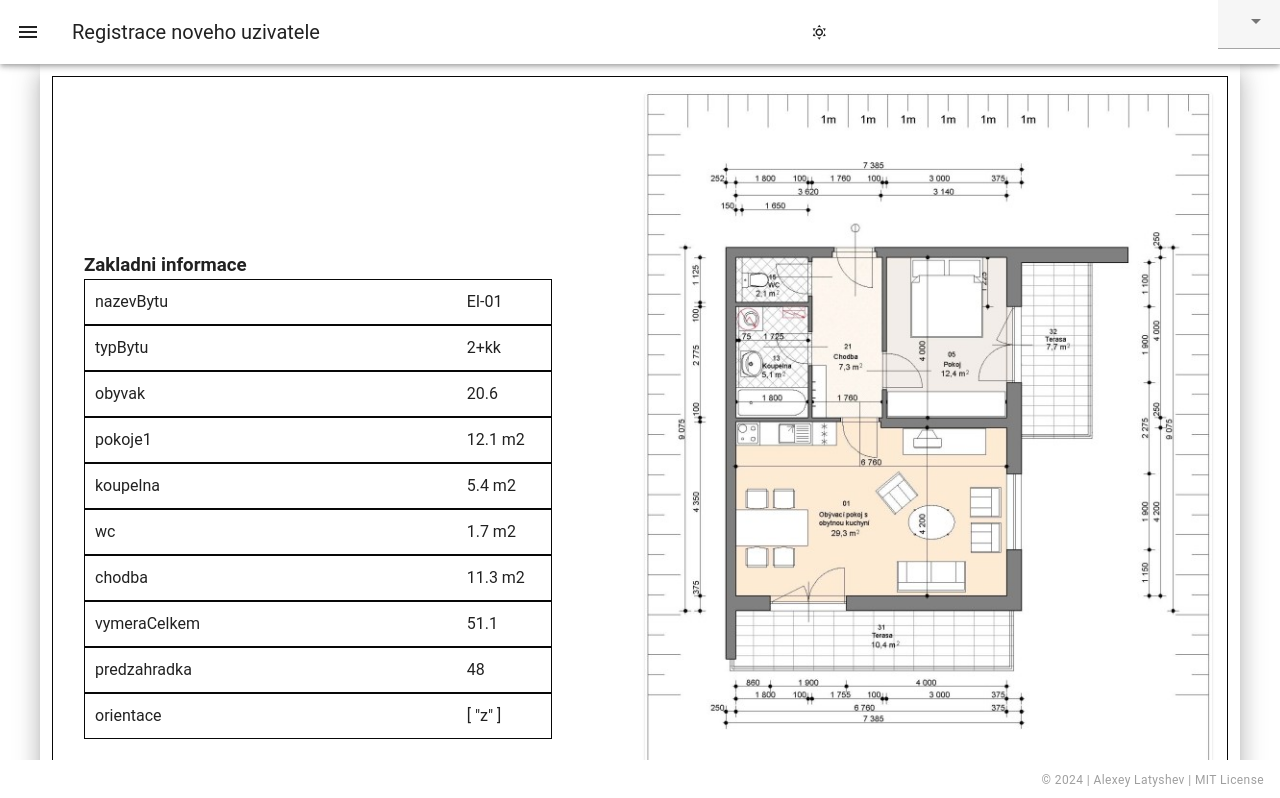
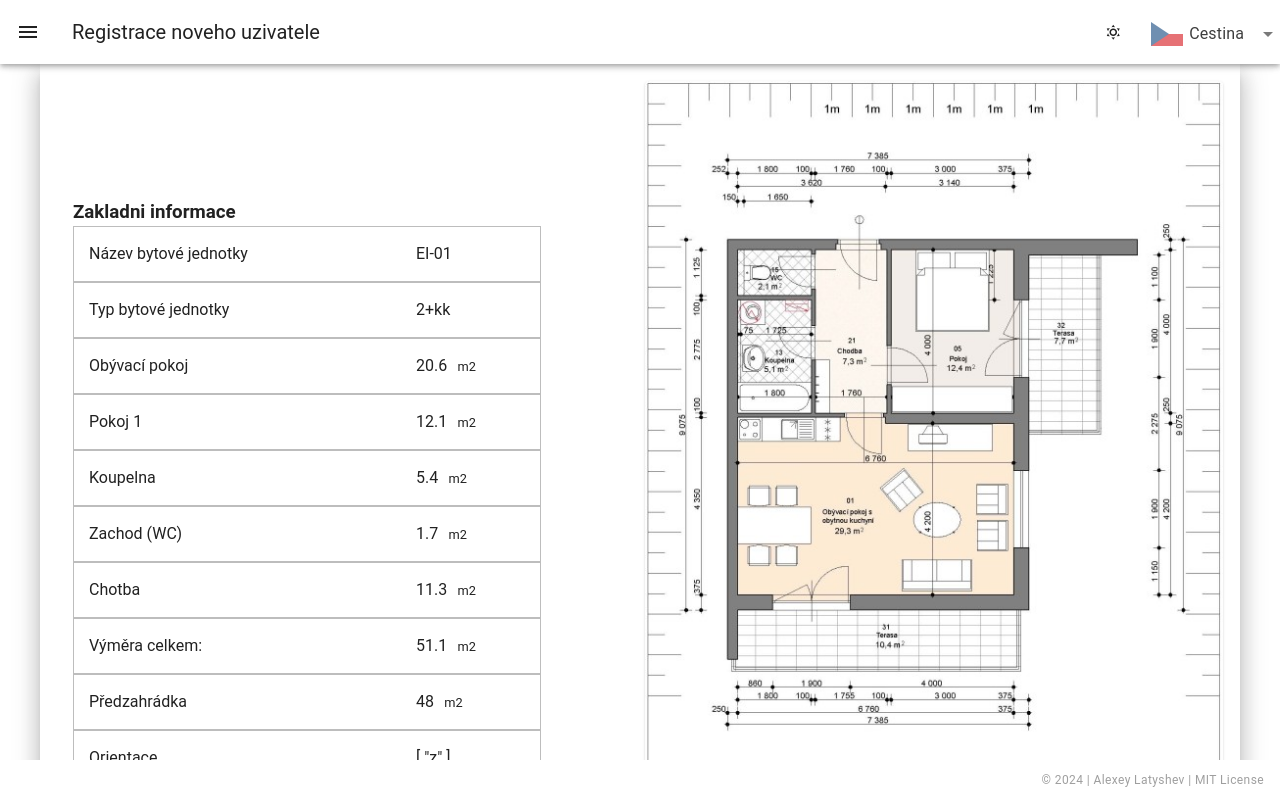
Before and after one commit to chitochka/platanova78, a Vue app in the folder frontend/: page /#/apartdetails in a window 1280 px wide. Shown: the top 798 px of the page. Built offline with nearby package versions, Linux system fonts and the light colour scheme.

Commit message:
doladeni: i18n, cs+ru, chats: cez + voda,icons

```diff
--- a/frontend/package.json
+++ b/frontend/package.json
@@ -8,11 +8,11 @@
     "preview": "vite preview"
   },
   "dependencies": {
-    "@mdi/font": "7.4.47",
     "@vuelidate/core": "^2.0.3",
     "@vuelidate/validators": "^2.0.4",
     "chart.js": "^4.4.4",
     "chartjs-adapter-moment": "^1.0.1",
+    "flag-icons": "^7.2.3",
     "i18next": "^23.13.0",
     "moment": "^2.30.1",
     "roboto-fontface": "*",
@@ -23,6 +23,7 @@
     "vuetify": "^3.6.11"
   },
   "devDependencies": {
+    "@mdi/font": "^7.4.47",
     "@vitejs/plugin-vue": "^5.0.5",
     "sass": "1.77.6",
     "unplugin-fonts": "^1.1.1",
--- a/frontend/src/App.vue
+++ b/frontend/src/App.vue
@@ -7,9 +7,8 @@
       <v-btn :prepend-icon="_theme === 'light' ? 'mdi-weather-sunny' : 'mdi-weather-night'"
         @click="changeTheme"
       ></v-btn>
-      <v-spacer></v-spacer>
-      <div>
-        <v-select :item-props="itemProps" :items="items" ></v-select>
+      <div style="margin-top:10px">
+        <v-select variant="plain" :prepend-inner-icon="select?select.icon:''"  :item-props="itemProps" :items="items" v-model="select" ></v-select>
       </div>
     </v-app-bar>
     <v-navigation-drawer v-model="_drawer">
@@ -27,7 +26,7 @@
 
 <script setup>
 import { useI18n } from 'vue-i18n'
-const { t } = useI18n()
+const { t} = useI18n()
 </script>
 
 <script>
@@ -39,24 +38,34 @@ export default {
   },
   data() {
     return {
+      locale:useI18n(),
+      select:{name: 'Cestina',icon: "fi fi-cz"}, // nacist z Localstorage
       _theme: "light",
       _drawer: false,
       items: [
-        {
+        { lang:'cs',
           name: 'Cestina',
-          icon: 'mdi-weather-sunny',
+          icon: "fi fi-cz",
         },
-        {
+        { lang:'ru',
           name: 'Русский',
-          icon: 'mdi-weather-sunny',
+          icon: "fi fi-ru",
         },
-        {
+        { lang:'en',
           name: 'English',
-          icon: 'mdi-weather-sunny',
+          icon: "fi fi-gb",
+        },
+        { lang:'de',
+          name: 'Deutsch',
+          icon: "fi fi-de",
         }
-
       ]
     };
+  },
+  watch:{
+    select(newValue){
+      this.locale.locale = newValue.lang
+    }
   },
   methods: {
     itemProps(item) {
@@ -69,5 +78,7 @@ export default {
       this._theme = this._theme === "light" ? "dark" : "light";
     },
   },
+  mounted(){
+  }
 };
 </script>
--- a/frontend/src/components/ApartmanDetails.vue
+++ b/frontend/src/components/ApartmanDetails.vue
@@ -6,14 +6,14 @@
     <v-col  v-if="myList" @click="myList=!myList">
       <v-card   max-width="500" variant="">
         <v-container  >
-          <h3> Zakladni informace</h3>
-          <v-row align="start" no-gutters v-for="(value, key) in e1" :key="key">
+          <h3>  {{$t('view.apartDetails.dTable.title')}}</h3>
+          <v-row class="rowTable" align="start" no-gutters v-for="(value, key) in e1" :key="key">
             <v-col  cols="9">
-              {{ key }}
+              {{  $t('view.apartDetails.dTable.'+ key ) }}
             </v-col>
             <v-spacer ></v-spacer>
-            <v-col  cols="2">
-              {{ value }}  {{ typeof(value)==='number'? 'm2':'' }}
+            <v-col  cols="3">
+              {{ value }} <small> {{ typeof(value)==='number'? '  m2':'' }}</small>
             </v-col>
           </v-row>
         </v-container>
@@ -23,11 +23,11 @@
   <v-col v-else @click="myList=!myList">
       <v-card   max-width="500">
         <v-list disabled>
-          <v-list-subheader> Základní informace </v-list-subheader>
+          <v-list-subheader> {{$t('view.apartDetails.dTable.title')}} </v-list-subheader>
 
           <v-list-item v-for="(val, key) in e1" :key="key">
-            <template v-slot:append> {{ val }} {{ Number.isFinite(val)?'m2':'' }}</template>
-            <v-list-item-title v-text="key"></v-list-item-title>
+            <template v-slot:append> {{ val }} {{ Number.isFinite(val)?'  m2':'' }}</template>
+            <v-list-item-title v-text=" $t('view.apartDetails.dTable.'+ key )"></v-list-item-title>
           </v-list-item>
         </v-list>
       </v-card>
@@ -56,17 +56,22 @@
 const e1 = {
   nazevBytu: "EI-01",
   typBytu: "2+kk",
-  obyvak: "20.6",
+  obyvak: 20.6,
   pokoje1: 12.1,
   koupelna: 5.4,
   wc: 1.7,
   chodba: 11.3,
-  vymeraCelkem: "51.1",
-  predzahradka: "48",
+  vymeraCelkem: 51.1,
+  predzahradka: 48,
   orientace: ["z"],
 };
+import {useI18n} from 'vue-i18n'
 
 export default {
+  setup(){
+    const {t} = useI18n()
+    return {t}
+  },
   data() {
     return {
       myList : true,
@@ -79,9 +84,12 @@ export default {
 </script>
 
 <style scoped>
-.v-row {
-  border: 1px solid rgb(8, 8, 8);
-  padding: 10px;
+.v-row.rowTable {
+  border: 1px solid rgb(189, 189, 189);
+  padding: 15px;
+}
+.v-row.rowTable:hover{
+  background: rgb(218, 218, 218);
 }
 .v-col {
   padding: 5px;
--- a/frontend/src/components/ApartmanServices.vue
+++ b/frontend/src/components/ApartmanServices.vue
@@ -8,7 +8,7 @@
       <v-col class="v-col-sm-12 v-col-md-12 v-col-lg-6">
         <v-card        max-width=""        variant="outlined"        title="Spotreba elektropoudu CEZ , 2024"      >
           <template v-slot:text>
-            <Line id="my-chart-id" :options="zz.chartOptions" :data="zz.chartData" />
+            <Line id="my-chart-id" :options="cez.chartOptions" :data="cez.chartData" />
           </template>
 
         </v-card>
@@ -29,11 +29,15 @@
       <v-col>
         <v-card        max-width=""        variant="outlined"        title="Spotreba VODA 2024"      >
           <template v-slot:text>
-            <Line id="my-chart-id2" :options="z.chartOptions" :data="z.chartData" />
-          </template>
+            <Line id="my-chart-id2" :options="voda.chartOptions" :data="voda.chartData"  />
+          </template><hr/>
+          <br/>
                     <v-card-actions>
-            <v-btn> Pridat + </v-btn>
-          </v-card-actions>
+          <v-btn @click="dialog = !dialog" class="btnAdd"> Pridat + </v-btn>
+            <v-date-input label="Zadejte datum"  prepend-icon="" prepend-inner-icon="$calendar"
+            variant="outlined" class="add" ></v-date-input>
+            <v-text-field  label="Stav " variant="outlined" class="add"> </v-text-field>
+        </v-card-actions>
         </v-card>
       </v-col>
     </v-row>
@@ -89,21 +93,11 @@ export default {
   },
   data() {
     return {
-      z:grafy.makeChart([
-        {
-          label:'Voda m3',
-          data:db.user.spotreba.voda
-            }
-          ]),
-      zz:grafy.makeChart([
-        {
-          label:'Vysoky Tarif',
-          data:db.user.spotreba.cez.VT
-        },
-        {
-          label:'Nizky Tarif',
-          data:db.user.spotreba.cez.NT
-        }
+      voda:grafy.makeChart([{
+          label:'Voda m3', data:db.user.spotreba.voda} ]),
+      cez:grafy.makeChart([
+        { label:'Vysoky Tarif', data:db.user.spotreba.cez.VT},
+        { label:'Nizky Tarif',data:db.user.spotreba.cez.NT }
       ]),
 
       tvralyPobyt:db.user.tvralyPobyt,
@@ -115,3 +109,18 @@ export default {
   },
 };
 </script>
+
+<style scoped>
+.add{
+  width: 40%;
+  margin: 0 10px;
+   display: inline-block;
+}
+
+.btnAdd{
+   border: 1px solid rgb(0, 0, 196);
+   color:blue;
+    font-size: 120%;
+    margin-bottom: 25px;
+}
+</style>
--- a/frontend/src/components/Chart.vue
+++ b/frontend/src/components/Chart.vue
@@ -1,14 +1,44 @@
 <template>
     <div>
-        Chart
-    </div>
+    <v-table height="300px" fixed-header @click="klik">
+      <thead>
+        <tr>
+          <th class="text-left">Name</th>
+          <th class="text-left">Calories</th>
+          <th class="text-left"></th>
+        </tr>
+      </thead>
+      <tbody>
+        <tr v-for="(item,index) in desserts" :key="item.x">
+          <td>{{ item.x }}</td>
+          <td>{{ item.y }}</td>
+          <td><v-icon><span :data-delete="JSON.stringify(index)" class="delete mdi mdi-delete"></span></v-icon></td>
+        </tr>
+      </tbody>
+    </v-table>
+</div>
   </template>
 
-
   <script>
-  export default {
-    mounted() {
-      window.vv = this
-    },
-  };
+    export default {
+      data() {
+        return {
+          desserts: [
+      { x: '2024-01-06', y: 20 },
+      { x: '2024-02-06', y: 21 },
+      { x: '2024-02-26', y: 25 },
+      { x: '2024-04-01', y: 40 },
+      { x: '2024-05-15', y: 49 },
+          ],
+        }
+      },
+      methods: {
+        klik(e) {
+          if (e.target.dataset) {
+            var data = JSON.parse(e.target.dataset.delete)
+            console.log(data)
+          }
+        },
+      },
+    }
   </script>
--- a/frontend/src/components/Login.vue
+++ b/frontend/src/components/Login.vue
@@ -98,7 +98,7 @@
 
                     <v-card-actions>
                         <v-btn v-if="step > 1" variant="text" @click="step--">
-                            Back
+                            {{$t('components.btnBack')}}
                         </v-btn>
                         <v-spacer></v-spacer>
                         <v-btn v-if="step < 4" color="primary" variant="flat" :loading="loading" @click="nextStep(step)"
--- a/frontend/src/i18n/cs.json
+++ b/frontend/src/i18n/cs.json
@@ -2,6 +2,26 @@
     "components": {
         "btnNext":"Dale",
         "btnBack":"Zpatky"
-
+    },
+    "view": {
+        "login":{},
+        "apartDetails":{
+            "dTable":{
+                "title":"Zakladni informace",
+                "nazevBytu":"Název bytové jednotky",
+                "typBytu":"Typ bytové jednotky",
+                "obyvak":"Obývací pokoj",
+                "pokoje1": "Pokoj 1",
+                "pokoje2": "Pokoj 2",
+                "koupelna": "Koupelna",
+                "wc":"Zachod (WC)",
+                "chodba": "Chotba",
+                "vymeraCelkem":"Výměra celkem:",
+                "predzahradka":"Předzahrádka",
+                "terasa":" Terasa",
+                "terasa2":" Terasa 2",
+                "orientace": "Orientace"
+            }
+        }
     }
 }
--- a/frontend/src/i18n/index.js
+++ b/frontend/src/i18n/index.js
@@ -1,6 +1,7 @@
 import cs from './cs.json'
+import ru from './ru.json'
 
-const languages = {cs}
+const languages = {cs,ru}
 
 // export const defaultLocale = 'cs'
 export default languages
--- /dev/null
+++ b/frontend/src/i18n/ru.json
@@ -0,0 +1,28 @@
+{
+    "components": {
+        "btnNext":"Далее",
+        "btnBack":"Назад"
+
+    },
+    "view": {
+        "login":{},
+        "apartDetails":{
+            "dTable":{
+                "title":"Общая информация",
+                "nazevBytu":"Наименование квартиры",
+                "typBytu":"Вид и тип квартиры",
+                "obyvak":"Гостиная Комната",
+                "pokoje1": "Комната 1",
+                "pokoje2": "Комната 2",
+                "koupelna": "Ваная Комната",
+                "wc":"Туалет (WC)",
+                "chodba": "Прихожая",
+                "vymeraCelkem":"Общая площадь",
+                "predzahradka":"Садовый участок",
+                "terasa":" Тераса",
+                "terasa2":" Тераса 2",
+                "orientace": "Ориентация"
+            }
+        }
+    }
+}
--- a/frontend/src/main.js
+++ b/frontend/src/main.js
@@ -16,7 +16,8 @@ import { createApp } from 'vue'
 import {createI18n, useI18n } from 'vue-i18n'
 import languages from "./i18n"
 import router from "./router"
-
+import '@mdi/font/css/materialdesignicons.css'
+import "/node_modules/flag-icons/css/flag-icons.min.css";
 // app.use(Vuelidate)
 
 const messages = Object.assign(languages)
--- a/frontend/src/plugins/vuetify.js
+++ b/frontend/src/plugins/vuetify.js
@@ -7,12 +7,16 @@
 // Styles
 import '@mdi/font/css/materialdesignicons.css'
 import 'vuetify/styles'
+import { VDateInput } from 'vuetify/labs/VDateInput'
 
 // Composables
 import { createVuetify } from 'vuetify'
 
 // https://vuetifyjs.com/en/introduction/why-vuetify/#feature-guides
 export default createVuetify({
+  components: {
+    VDateInput,
+  },
   theme: {
     // defaultTheme: 'dark',
   },
```
Also changed, not shown: 1 other file (tests, documents, lock files or other folders).
